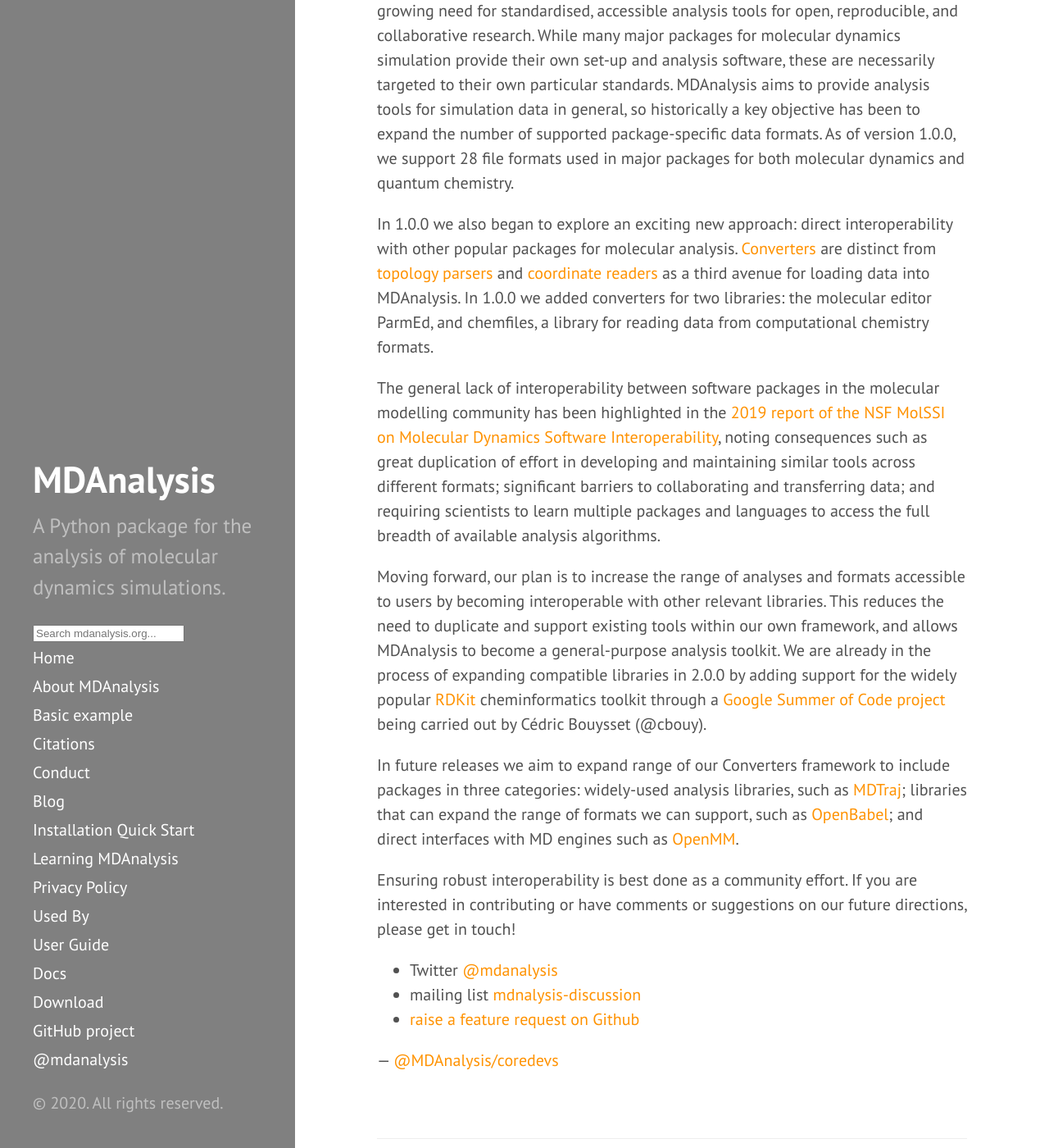
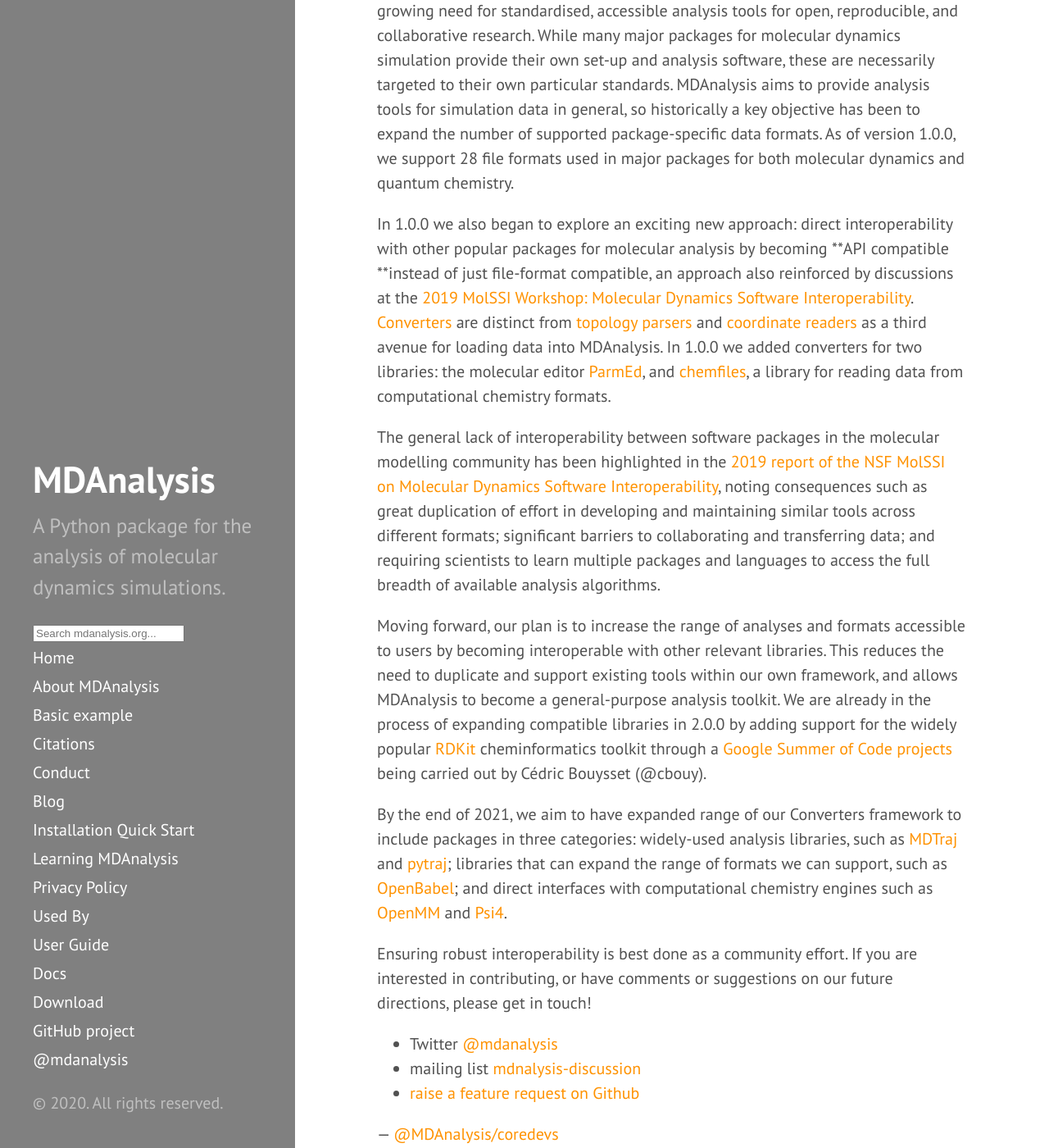
Before and after one commit to MDAnalysis/MDAnalysis.github.io, a Jekyll site: the page built from _posts/2020-08-03-roadmap.md, in a window 1280 px wide and 1400 px high, scrolled down 382 px. Shown: the whole window at 82% size. Built offline with Jekyll 4.4.1, drawn with Linux system fonts in a browser that asks for light colours; comment, search, counter and statistics services are not loaded; some of the changed text lies outside the part shown.

Commit message:
fixed links and other edits

```diff
--- a/_posts/2020-08-03-roadmap.md
+++ b/_posts/2020-08-03-roadmap.md
@@ -1,21 +1,22 @@
 ---
 layout: post
-title: Roadmap
+title: Interoperability roadmap
 ---
 
-On June 18 2020, MDAnalysis was pleased to release the first major version, 1.0.0. As described in our [2019 roadmap](https://www.mdanalysis.org/2019/11/06/roadmap/), this is the last version that supports 2.7. We will continue backporting relevant bug fixes where feasible (e.g. the upcoming 1.0.1), but the next major release will be 2.0.0, which will support Python 3.6+.
+On June 18 2020, MDAnalysis was pleased to release the first major version, 1.0.0. As described in our [2019 roadmap]({{ site.baseurl }}{% post_url 2019-11-06-roadmap %}), this is the last version that supports 2.7. We will continue backporting relevant bug fixes where feasible (e.g. the upcoming 1.0.1), but the next major release will be 2.0.0, which will support Python 3.6+.
 
 As we look forward to this next milestone, it is time to consider the next directions of MDAnalysis. The development of MDAnalysis has always been driven by the growing need for standardised, accessible analysis tools for open, reproducible, and collaborative research. While many major packages for molecular dynamics simulation provide their own set-up and analysis software, these are necessarily targeted to their own particular standards. MDAnalysis aims to provide analysis tools for simulation data in general, so historically a key objective has been to expand the number of supported package-specific data formats. As of version 1.0.0, we support 28 file formats used in major packages for both molecular dynamics and quantum chemistry.
 
-In 1.0.0 we also began to explore an exciting new approach: direct interoperability with other popular packages for molecular analysis. [Converters](https://www.mdanalysis.org/docs//documentation_pages/converters.html) are distinct from [topology parsers](https://www.mdanalysis.org/docs//documentation_pages/topology_modules.html) and [coordinate readers](https://www.mdanalysis.org/docs//documentation_pages/coordinates_modules.html) as a third avenue for loading data into MDAnalysis. In 1.0.0 we added converters for two libraries: the molecular editor ParmEd, and chemfiles, a library for reading data from computational chemistry formats.
+In 1.0.0 we also began to explore an exciting new approach: direct interoperability with other popular packages for molecular analysis by becoming **API compatible **instead of just file-format compatible, an approach also reinforced by discussions at the [2019 MolSSI Workshop: Molecular Dynamics Software Interoperability](https://molssi.org/2019/07/29/molssi-workshop-molecular-dynamics-software-interoperability/). [Converters]({{ site.docs.mdanalysis.url }}/documentation_pages/converters.html) are distinct from [topology parsers]({{ site.docs.mdanalysis.url }}/documentation_pages/topology_modules.html) and [coordinate readers]({{ site.docs.mdanalysis.url }}/documentation_pages/coordinates_modules.html) as a third avenue for loading data into MDAnalysis. In 1.0.0 we added converters for two libraries: the molecular editor [ParmEd](https://parmed.github.io/ParmEd/html/index.html), and [chemfiles](https://chemfiles.org/), a library for reading data from computational chemistry formats.
 
 The general lack of interoperability between software packages in the molecular modelling community has been highlighted in the [2019 report of the NSF MolSSI on Molecular Dynamics Software Interoperability](https://drive.google.com/file/d/1HKRhfm1Ev1UMAdvvuXhorSCUJlhtU-1o/view), noting consequences such as great duplication of effort in developing and maintaining similar tools across different formats; significant barriers to collaborating and transferring data; and requiring scientists to learn multiple packages and languages to access the full breadth of available analysis algorithms.
 
-Moving forward, our plan is to increase the range of analyses and formats accessible to users by becoming interoperable with other relevant libraries. This reduces the need to duplicate and support existing tools within our own framework, and allows MDAnalysis to become a general-purpose analysis toolkit. We are already in the process of expanding compatible libraries in 2.0.0 by adding support for the widely popular [RDKit](https://www.rdkit.org/) cheminformatics toolkit through a [Google Summer of Code project](https://www.mdanalysis.org/2020/05/20/gsoc-students/#c%C3%A9dric-bouysset-from-rdkit-to-the-universe-and-back) being carried out by Cédric Bouysset (@cbouy).
+Moving forward, our plan is to increase the range of analyses and formats accessible to users by becoming interoperable with other relevant libraries. This reduces the need to duplicate and support existing tools within our own framework, and allows MDAnalysis to become a general-purpose analysis toolkit. We are already in the process of expanding compatible libraries in 2.0.0 by adding support for the widely popular [RDKit](https://www.rdkit.org/) cheminformatics toolkit through a [Google Summer of Code projects]({{ site.baseurl }}{% post_url 2020-05-20-gsoc-students %}#c%C3%A9dric-bouysset-from-rdkit-to-the-universe-and-back)
+ being carried out by Cédric Bouysset (@cbouy).
 
-In future releases we aim to expand range of our Converters framework to include packages in three categories: widely-used analysis libraries, such as [MDTraj](http://mdtraj.org/); libraries that can expand the range of formats we can support, such as [OpenBabel](http://openbabel.org/wiki/Main_Page); and direct interfaces with MD engines such as [OpenMM](http://openmm.org/).
+By the end of 2021, we aim to have expanded range of our Converters framework to include packages in three categories: widely-used analysis libraries, such as [MDTraj](http://mdtraj.org/) and [pytraj](https://amber-md.github.io/pytraj/latest/index.html); libraries that can expand the range of formats we can support, such as [OpenBabel](http://openbabel.org/wiki/Main_Page); and direct interfaces with computational chemistry engines such as [OpenMM](http://openmm.org/) and [Psi4](http://www.psicode.org/).
 
-Ensuring robust interoperability is best done as a community effort. If you are interested in contributing or have comments or suggestions on our future directions, please get in touch!
+Ensuring robust interoperability is best done as a community effort. If you are interested in contributing, or have comments or suggestions on our future directions, please get in touch!
 
 - Twitter [@{{ site.twitter.name }}]({{ site.twitter.url }})
 - mailing list [{{ site.mailinglists.discussion.name }}]({{ site.mailinglists.discussion.url }})
```
